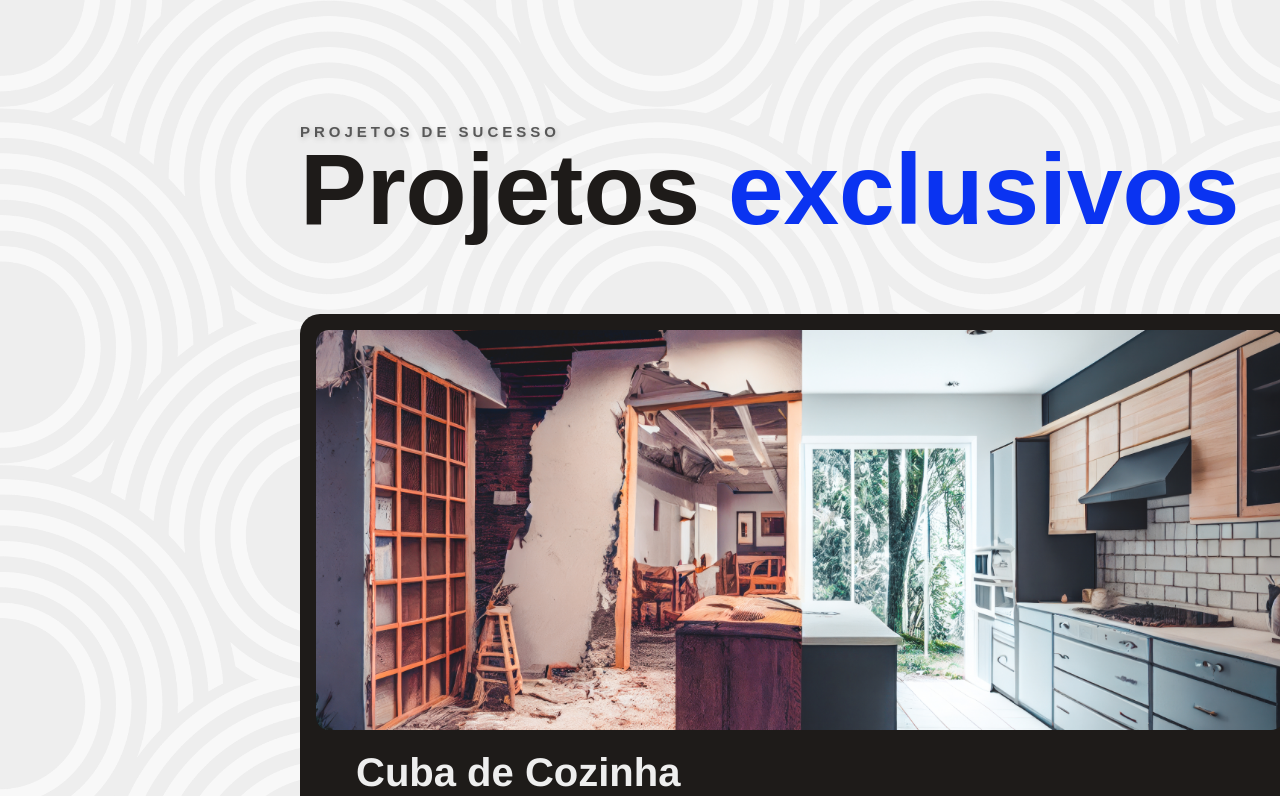
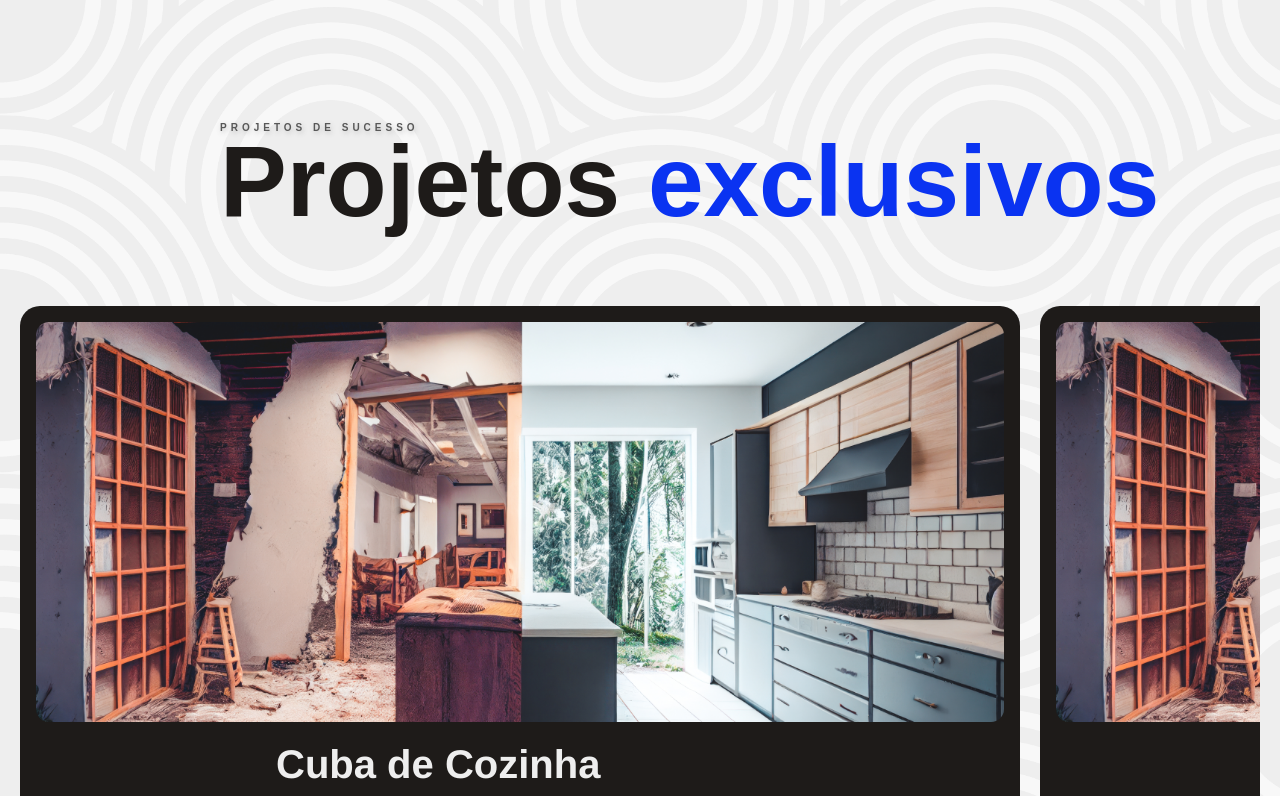
Before and after one commit to lucastdcs/ReforMar, a React (Vite) app: page / in a window 1280 px wide. Shown: the part 1104-1900 px from the top of the page. Built offline with nearby package versions, Linux system fonts and the light colour scheme.

Commit message:
Updated Carousel Component

```diff
--- a/src/Components/Card/Card.styled.js
+++ b/src/Components/Card/Card.styled.js
@@ -2,6 +2,7 @@ import styled from "styled-components";
 
 export const StyledCard = styled.div`
     margin-top: 8rem;
+    margin-bottom: 2rem;
     max-width: 100rem;
     height: fit-content;
     background-color: var(--black);
--- a/src/Components/Carrousel/Carousel.styled.js
+++ b/src/Components/Carrousel/Carousel.styled.js
@@ -4,12 +4,16 @@ export const CarouselContainer = styled.div`
   display: flex;
   overflow-x: scroll;
   gap: 2rem;
+  /* width: 200vw; */
   /* scroll-snap-type: x mandatory; */
 
   > * {
     scroll-snap-align: start;
     flex: 0 0 auto; /* Impede que os itens flex encolham ou cresçam */
   }
-
+  ::-webkit-scrollbar-track {
+    margin-top: 10px;
+    margin-bottom: 10px;
+}
 
 `;
--- a/src/Pages/Início.jsx
+++ b/src/Pages/Início.jsx
@@ -76,17 +76,18 @@ const Inicio = () => {
   const StyledContainer3 = styled.section`
     width: 100vw;
     color: var(--black);
-    padding-left: 30rem;
+    padding-left: 2rem;
+    padding-right: 2rem;
     padding-bottom: 10rem;
 
     span {
       color: var(--color-tertiary);
     }
 
-    /* h2, h3{
-      margin-left: 30rem;
+    .title {
+      margin-left: 20rem;
     }
-   */
+
   `;
 
   return (
@@ -109,11 +110,27 @@ const Inicio = () => {
         <Badges />
       </StyledContainer2>
       <StyledContainer3>
-        <LabelTitle primary>Projetos de Sucesso</LabelTitle>
-        <H2>
+        <LabelTitle className="title">Projetos de Sucesso</LabelTitle>
+        <H2 className="title">
           Projetos <span>exclusivos</span>
         </H2>
         <Carousel>
+          <Card
+            img={CardExample}
+            title="Cuba de Cozinha"
+            area="30m²"
+            type="Residência"
+            location="Santos - SP"
+            description="Reforma de paredes, pisos, instalações de lustres e superfícies de mármore"
+          />
+          <Card
+            img={CardExample}
+            title="Cuba de Cozinha"
+            area="30m²"
+            type="Residência"
+            location="Santos - SP"
+            description="Reforma de paredes, pisos, instalações de lustres e superfícies de mármore"
+          />
           <Card
             img={CardExample}
             title="Cuba de Cozinha"
--- a/src/assets/styles/base/variables.css
+++ b/src/assets/styles/base/variables.css
@@ -15,7 +15,6 @@
   --font-family-helvetica: 'Helvetica', sans-serif;
 
   /* scroll bar */
-
 
   --sb-track-color: #B5B5B5;
   --sb-thumb-color: #0a33f1;
```
